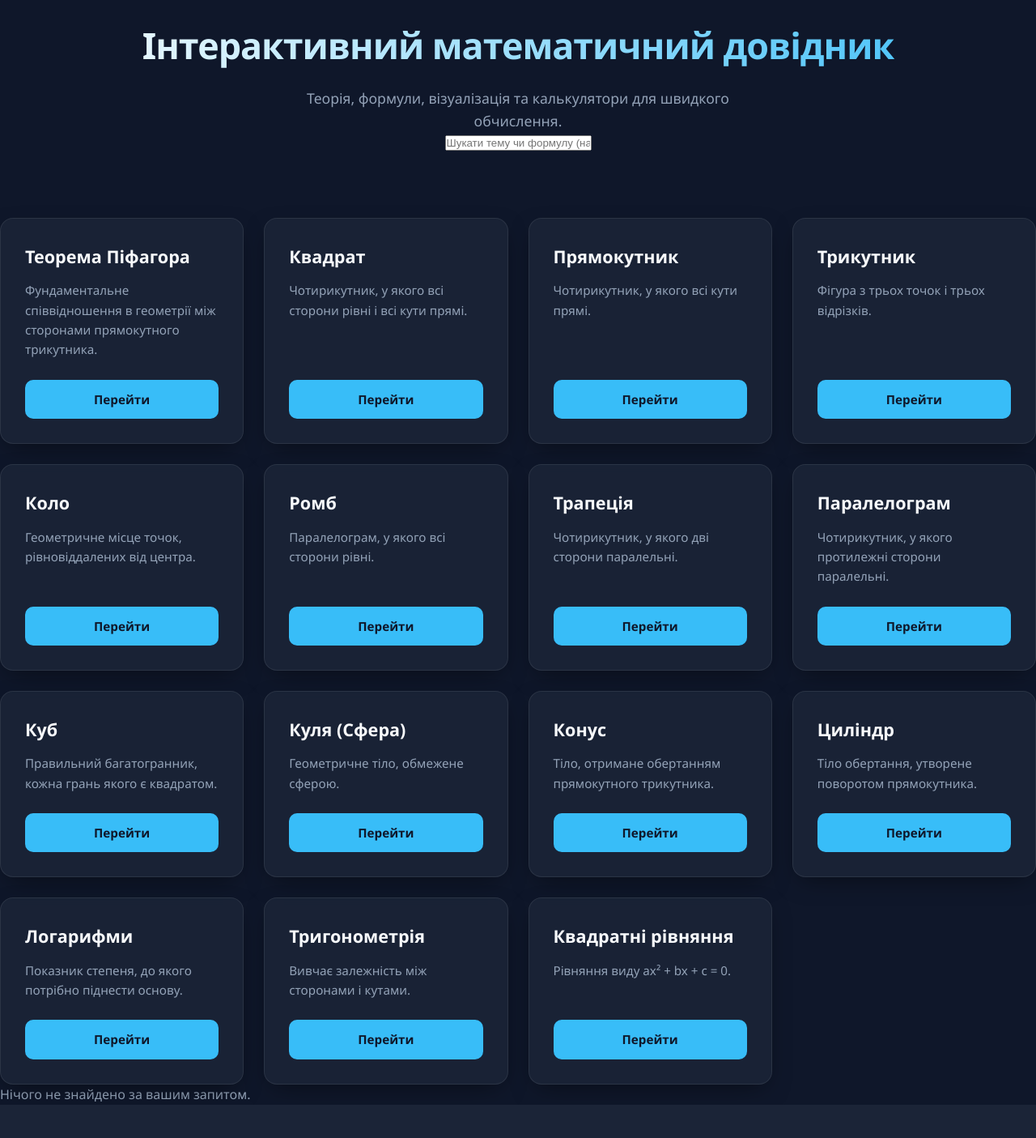
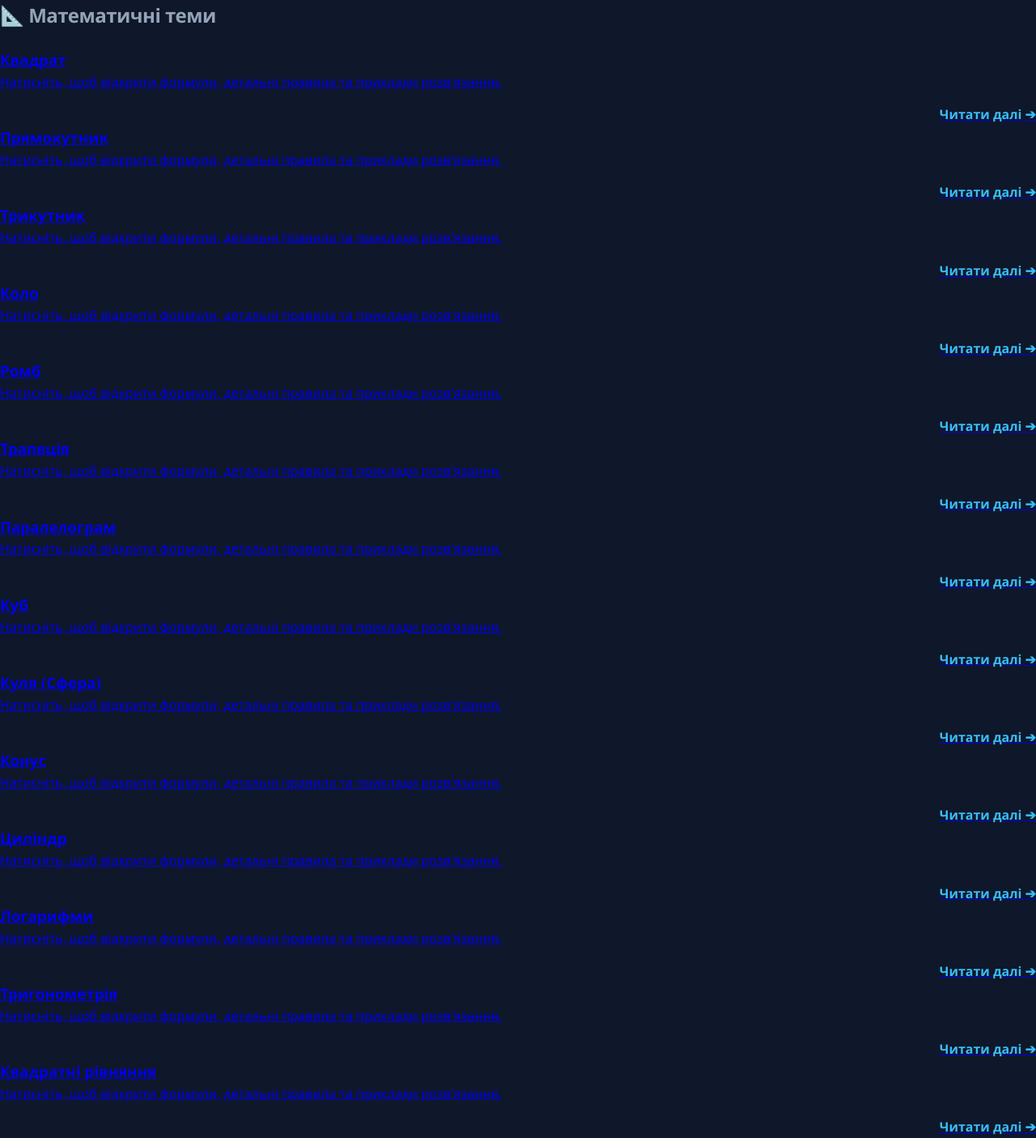
Before and after one commit to adsqwe139kg/math, a Flask app: page / in a window 1280 px wide. Shown: the part 102-1507 px from the top of the page at 81% size. Before the commit the page ends 1466 px from the top, so only its background shows below. Run offline with Flask 3, Linux system fonts and the light colour scheme.

Commit message:
Update index.html

```diff
--- a/templates/index.html
+++ b/templates/index.html
@@ -1,43 +1,19 @@
-{% extends 'base.html' %}
+{% extends "base.html" %}
 
 {% block content %}
-<section class="hero">
-    <h1>Інтерактивний математичний довідник</h1>
-    <p>Теорія, формули, візуалізація та калькулятори для швидкого обчислення.</p>
+<div class="container">
+    <h2 style="margin-bottom: 20px; font-weight: 700; letter-spacing: -0.5px;">📐 Математичні теми</h2>
 
-    <div class="search-box">
-        <i class="fa-solid fa-magnifying-glass search-icon"></i>
-        <input type="text" id="search-input" placeholder="Шукати тему чи формулу (наприклад: квадрат, логарифм, D = b²)...">
+    <div class="topics-grid">
+        {% for topic_id, topic_data in topics.items() %}
+            <a href="/topic/{{ topic_id }}" class="topic-card">
+                <div>
+                    <h3>{{ topic_data.title }}</h3>
+                    <p>Натисніть, щоб відкрити формули, детальні правила та приклади розв'язання.</p>
+                </div>
+                <span class="btn-back" style="margin-top: 15px; text-align: right; display: block;">Читати далі ➔</span>
+            </a>
+        {% endfor %}
     </div>
-</section>
-
-<div class="grid-container" id="topics-grid">
-    <div class="card" data-title="теорема піфагора прямокутний трикутник c² = a² + b²">
-        <div class="card-icon"><i class="fa-solid fa-vector-square" style="color: #56b6c2;"></i></div>
-        <h3>Теорема Піфагора</h3>
-        <p>Фундаментальне співвідношення в геометрії між сторонами прямокутного трикутника.</p>
-        <a href="/topic/pifagor" class="btn">Перейти</a>
-    </div>
-
-    {% for id, info in topics.items() %}
-    <div class="card" data-title="{{ info.title.lower() }} {{ info.desc.lower() }} {% for f in info.formulas %}{{ f.formula.lower() }} {{ f.name.lower() }} {% endfor %}">
-        <div class="card-icon">
-            {% if id in ['square','rectangle','triangle','circle','rhombus','trapezoid','parallelogram'] %}
-                <i class="fa-solid fa-shapes" style="color: #61afef;"></i>
-            {% elif id in ['cube','sphere','cone','cylinder'] %}
-                <i class="fa-solid fa-cube" style="color: #98c379;"></i>
-            {% else %}
-                <i class="fa-solid fa-square-root-variable" style="color: #c678dd;"></i>
-            {% endif %}
-        </div>
-        <h3>{{ info.title }}</h3>
-        <p>{{ info.desc }}</p>
-        <a href="/topic/{{ id }}" class="btn">Перейти</a>
-    </div>
-    {% endfor %}
-</div>
-
-<div id="no-results" class="no-results hidden">
-    <i class="fa-solid fa-face-frown"></i> Нічого не знайдено за вашим запитом.
 </div>
 {% endblock %}
```
